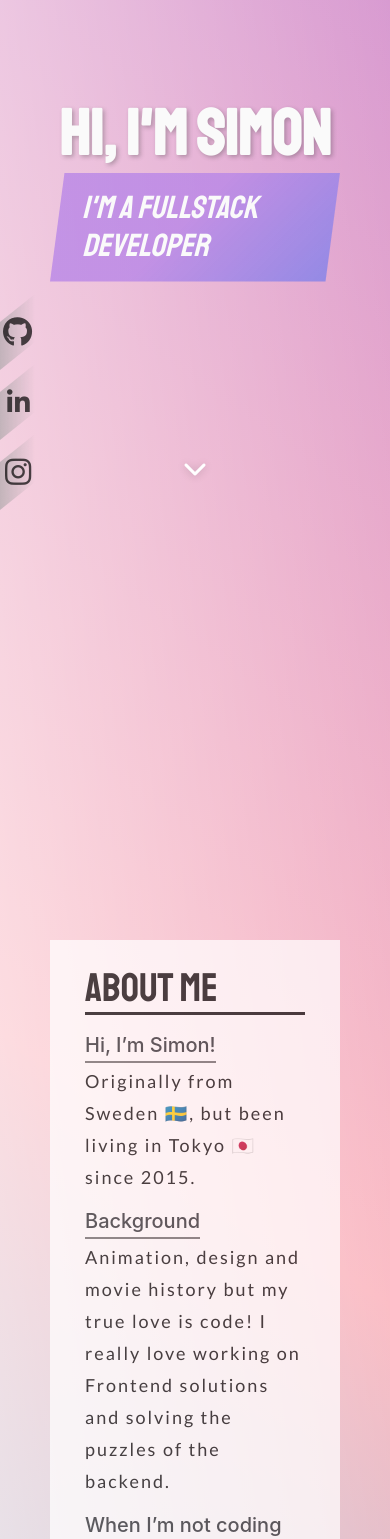
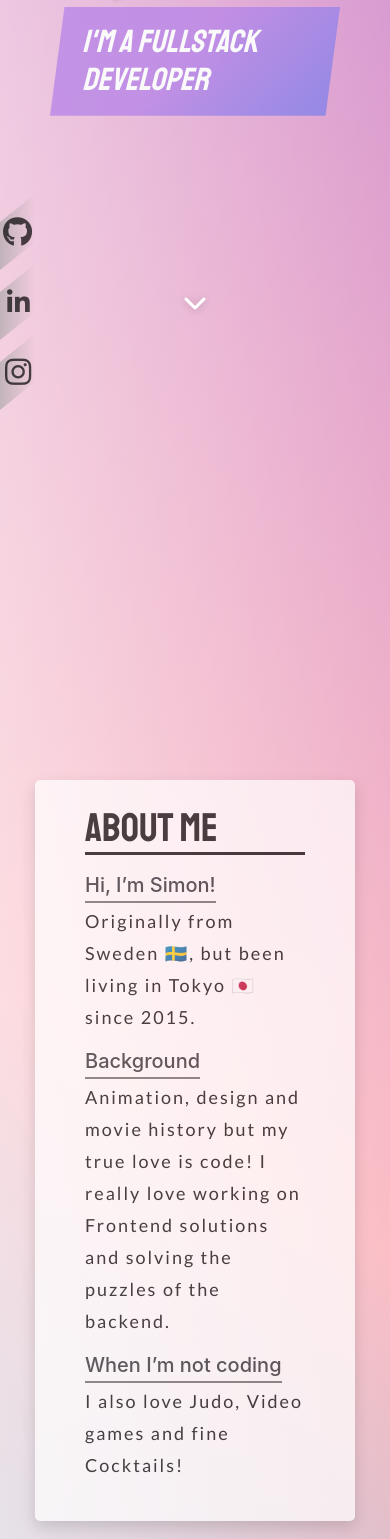
Before and after one commit to SimonBystrom/portfolio-site, a React (Create React App) app: page / in a window 390 px wide. Shown: the part 206-1745 px from the top of the page. Built offline with nearby package versions, Linux system fonts and the light colour scheme.

Commit message:
fixed intro card positon and socials

```diff
--- a/src/css/containers.scss
+++ b/src/css/containers.scss
@@ -40,19 +40,11 @@
   }
 }
 
-@media(max-width: 400px){
-  .introCard-container{
-    h1{
-      font-size: 4em;
-    }
-  }
-}
-
 .about-card-container{
    min-height: 100vh;
    position: relative;
    margin-bottom: 50px;
-   overflow-x: hidden;
+  //  overflow-x: hidden;
 }
 
 .project-card-container{
@@ -100,6 +92,19 @@
   }
 }
 
+@media (max-width: 450px){
+  .socials-container{
+    top: 400px;
+  }
+
+  .introCard-container{
+    margin-top: 2em;
+    h1 {
+      font-size: 3.7em;
+    }
+  }
+}
+
 
 .contact-container{
    border-radius: 5px;
```
